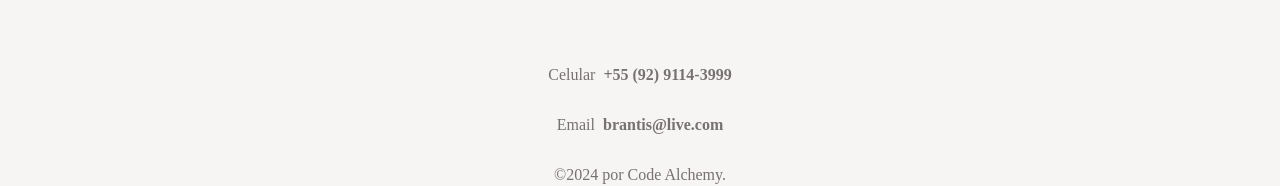
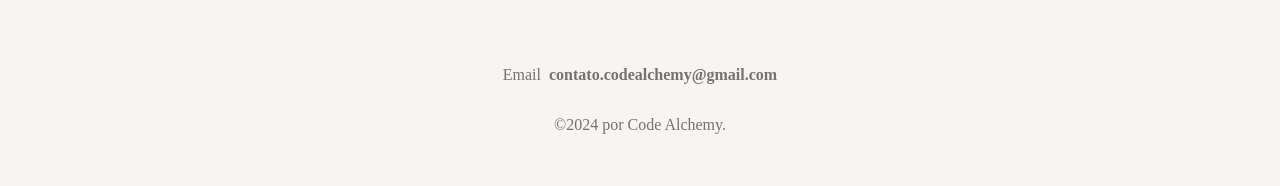
Before and after one commit to brnLucas/code-alchemy-landing, an Angular app: page / in a window 1280 px wide. Shown: the part 956-1142 px from the top of the page. Built offline with nearby package versions, Linux system fonts and the light colour scheme; a web font is replaced by a local one.

Commit message:
fix: contact email

```diff
--- a/src/app/app/app.component.html
+++ b/src/app/app/app.component.html
@@ -93,8 +93,8 @@
           <p>53.498.063/0001-86</p>
         </div>
         <div class="footer__text-container1">
-          <p><span class='phone'>Celular</span> <strong>+55 (92) 9114-3999</strong></p>
-          <p><span class='email'>Email</span> <strong>{{"brantis@live.com"}}</strong></p>
+          <!-- <p><span class='phone'>Celular</span> <strong>+55 (92) 9114-3999</strong></p> -->
+          <p><span class='email'>Email</span> <strong>{{"contato.codealchemy@gmail.com"}}</strong></p>
           <p>©2024 por Code Alchemy.</p>
         </div>
       </div>
```
